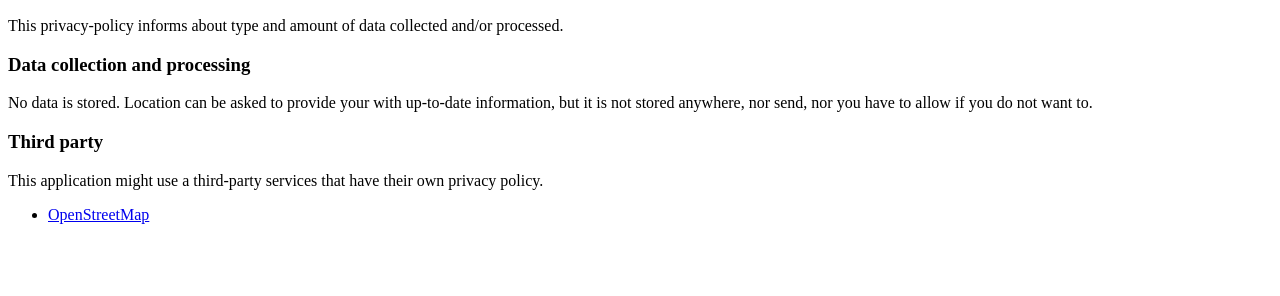
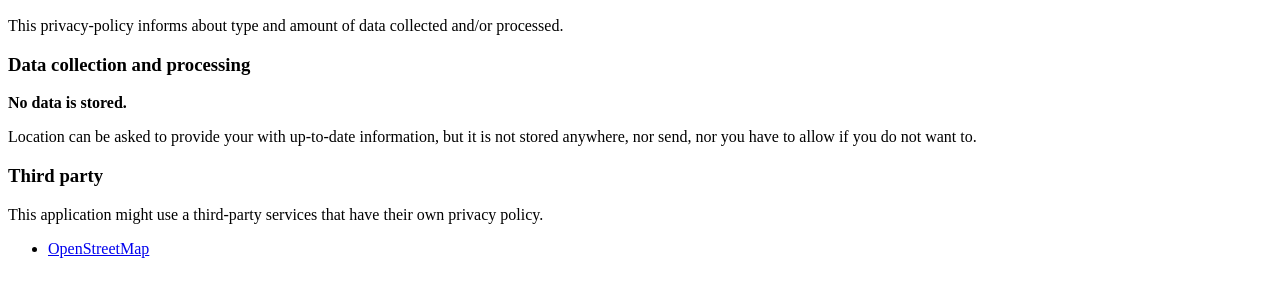
Before and after one commit to aleksandr-m/schedule, a plain HTML site: page privacy-policy.html in a window 1280 px wide. Shown: the part 50-346 px from the top of the page. Drawn offline with Linux system fonts and the light colour scheme.

Commit message:
Update privacy-policy.html

```diff
--- a/privacy-policy.html
+++ b/privacy-policy.html
@@ -14,7 +14,8 @@
 
     <h3>Data collection and processing</h3>
 
-    <p>No data is stored. Location can be asked to provide your with up-to-date information, but it is not stored anywhere, nor send, nor you have to allow if you do not want to.</p>
+    <p><strong>No data is stored.</strong></p>
+    <p>Location can be asked to provide your with up-to-date information, but it is not stored anywhere, nor send, nor you have to allow if you do not want to.</p>
 
     <h3>Third party</h3>
 
```
